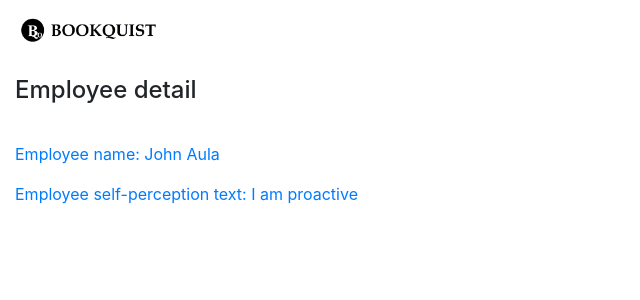
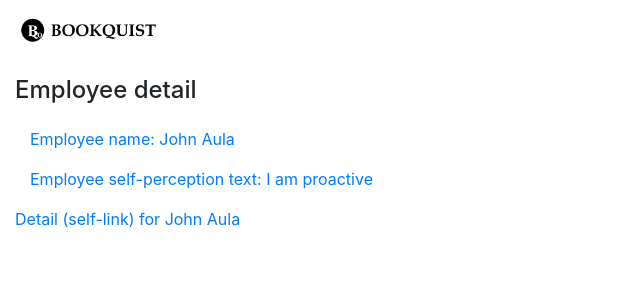
Before and after one commit to TBrockmeyer/big5-book-recommendation, a Django app: page /app/employeedetail/1/ in a window 1280 px wide. Shown: the top 300 px of the page, without its empty margins (0-640 px from the left). Run offline with Django 3.2, Linux system fonts and the light colour scheme; data comes from the database, SQL or seed files in the repository; some libraries are stand-ins or nearby versions.

Commit message:
Switched also single-employee view and template to array object representation

```diff
--- a/bookquistproject/bookquistapp/views.py
+++ b/bookquistproject/bookquistapp/views.py
@@ -24,5 +24,9 @@ class EmployeeDetailView(DetailView):
 
     def get_context_data(self, **kwargs):
         context = super().get_context_data(**kwargs)
-        context['employee_details'] = Employee.objects.get(employee_id=self.kwargs["pk"])
+        employee_list = []
+        employee_objects = Employee.objects.all().filter(employee_id=self.kwargs["pk"])
+        for eo in employee_objects:
+            employee_list.append({"pk": str(eo.pk), "employee_id": str(eo.employee_id), "employee_firstname": eo.employee_firstname, "employee_lastname": eo.employee_lastname, "employee_selfperception_text": eo.employee_selfperception_text})
+        context["employee_list"] = employee_list
         return context
--- a/bookquistproject/templates/bookquistapp/employee_detail.html
+++ b/bookquistproject/templates/bookquistapp/employee_detail.html
@@ -4,11 +4,15 @@
     <h4>Employee detail</h4>
 </div>
 
-<div class="col col-header">
-    <p>Employee name: {{ employee_details.employee_firstname }}&nbsp;{{ employee_details.employee_lastname }}</p>
-    <p>Employee self-perception text: {{ employee_details.employee_selfperception_text }}</p>
+<div class="col">
+    {% for eo in employee_list %}
+        <div class="col">
+            <p>Employee name: {{ eo.employee_firstname }}&nbsp;{{ eo.employee_lastname }}</p>
+            <p>Employee self-perception text: {{ eo.employee_selfperception_text }}</p>
+        </div>
+
+        <a href="../../employeedetail/{{ eo.pk }}/">Detail (self-link) for {{ eo.employee_firstname }}&nbsp;{{ eo.employee_lastname }}</a>
+    {% endfor %}
 </div>
 
-{% include "bookquistapp/employee_nav.html" %}
-
 {% include "bookquistapp/app_js.html" %}
```
